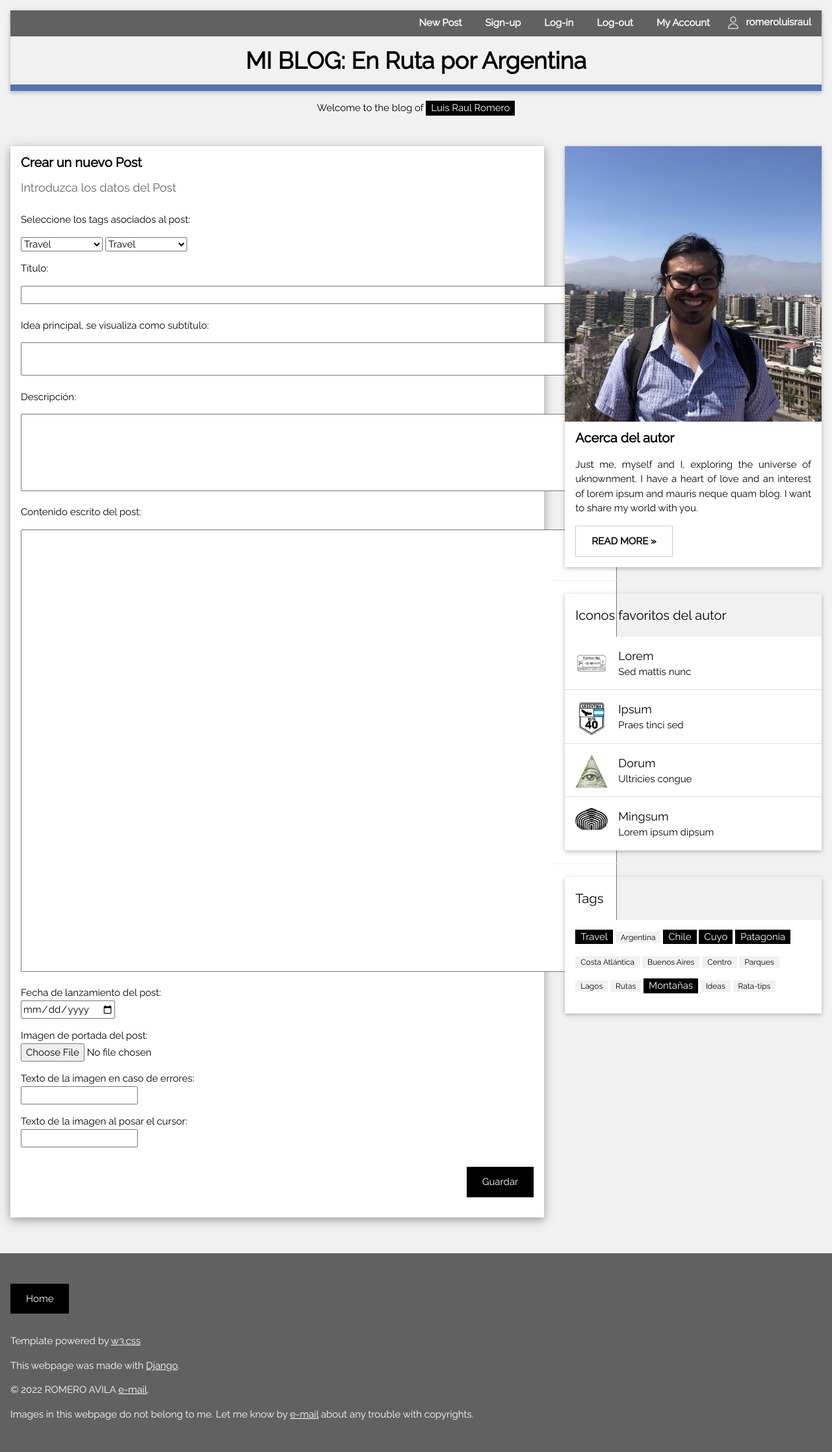
After one commit to romeroluisraul/proyecto_final_coder, a Django app: page /posts/crear/nuevo_post/ in a window 1280 px wide. The commit adds this page. Shown: the whole page at 65% size. Run offline with Django 4.2, Linux system fonts and the light colour scheme; a user stored in the database is signed in.

Commit message:
Se creo un formulario para hacer nuevos post, solo disponible para superusuarios. Ahora los tags de busqueda son dinámicos y se ajustan a los post existentes. En el header, se puede ir al home desde el título principal de la página web.

```diff
--- a/contenido/urls.py
+++ b/contenido/urls.py
@@ -5,5 +5,6 @@ urlpatterns = [
 
     path('busqueda/<tag>/', tags, name='tags'),
     path('visualizar/<post>/', visualizar_publicacion, name = 'visualizar'),
-    path('visualizar/<post>/comments', pagina_comentarios, name = 'comentarios')
+    path('visualizar/<post>/comments', pagina_comentarios, name = 'comentarios'),
+    path('crear/nuevo_post/', crear_nuevo_post, name = 'nuevo_post')
 ]
--- a/contenido/views.py
+++ b/contenido/views.py
@@ -1,22 +1,41 @@
 from django.shortcuts import render, redirect
-from django.http import HttpResponse
-from django.template import loader
 from contenido.models import *
 from contenido.forms import *
 from django.db.models import Q
 from django.contrib.auth.forms import AuthenticationForm
-from django.contrib.auth import login, authenticate, logout
-from django.contrib.auth.decorators import login_required
+from django.urls import reverse
+from django.contrib.auth.decorators import login_required, user_passes_test
+from django.core.files.storage import FileSystemStorage
+from autenticacion.views import *
 
 from datetime import date
 from time import sleep
 
+TAGS_CHOICES = [('TR', 'Travel'),
+                ('AR', 'Argentina'), ('CL', 'Chile'),
+                ('CY', 'Cuyo'), ('PAT', 'Patagonia'), ('MDP', 'Costa Atlántica'),
+                ('BSAS', 'Buenos Aires'), ('COB', 'Centro'),
+                ('PN', 'Parques'), ('LG', 'Lagos'), ('RN', 'Rutas'), ('MNT', 'Montañas'),
+                ('ID', 'Ideas'), ('TIP', 'Rata-tips')]
+
 contexto = {'anio' : str(date.today().year)}
+
+def choices(tag):
+
+    i = 0
+    while TAGS_CHOICES[i][0] != tag.upper():
+        i += 1
+    return(TAGS_CHOICES[i][1])
+
+contexto['posteos'] = Post.objects.all()
+contexto['tags'] = TAGS_CHOICES.copy()
+contexto['tags_usados'] = set([ post.tag1 for post in contexto['posteos']])
+contexto['tags_usados'] = list(contexto['tags_usados'].union(set([ post.tag2 for post in contexto['posteos']])))
 
 def home(request):
 
     contexto['home_url'] = request.get_full_path() == '/home/'
-    contexto['ultima_pagina'] = request.get_full_path()
+    contexto['ultima_pagina'] = str(request.get_full_path())
     contexto['posteos'] = Post.objects.all()
 
     return render(request, 'home.html', contexto)
@@ -24,37 +43,17 @@ def home(request):
 def autor(request):
 
     contexto['home_url'] = request.get_full_path() == '/home/'
-    contexto['ultima_pagina'] = request.get_full_path()
+    contexto['ultima_pagina'] = str(request.get_full_path())
 
     return render(request, 'autor.html', contexto)
 
 def tags(request, tag):
 
     contexto['home_url'] = request.get_full_path() == '/home/'
-    contexto['ultima_pagina'] = request.get_full_path()
+    contexto['ultima_pagina'] = str(request.get_full_path())
 
     etiqueta = tag
     posts = Post.objects.filter(Q(tag1__icontains=etiqueta) | Q(tag2__icontains=etiqueta))
-
-    def choices(tag):
-
-        TRAVEL,AR,CL = 'TR','AR','CL'
-        CUYO, PATAGONIA, COSTA, BUENOS_AIRES, CENTRO = 'CY','PAT','MDP','BSAS','COB'
-        PARQUES, LAGOS, RUTAS, MONTANIAS = 'PN','LG','RN','MNT'
-        IDEAS, RATA_TIPS = 'ID','TIP'
-
-        TAGS_CHOICES = [(TRAVEL, 'Travel'),
-                        (AR, 'Argentina'), (CL, 'Chile'),
-                        (CUYO, 'Cuyo'), (PATAGONIA, 'Patagonia'), (COSTA, 'Costa Atlántica'),
-                        (BUENOS_AIRES, 'Buenos Aires'), (CENTRO, 'Centro'),
-                        (PARQUES, 'Parques'), (LAGOS, 'Lagos'), (RUTAS, 'Rutas'), (MONTANIAS, 'Montañas'),
-                        (IDEAS, 'Ideas'), (RATA_TIPS, 'Rata-tips')]
-
-        i = 0
-        while TAGS_CHOICES[i][0] != tag.upper():
-            i += 1
-
-        return(TAGS_CHOICES[i][1])
 
     contexto['tag_buscado'] = choices(etiqueta)
     contexto['posts'] = posts
@@ -64,25 +63,31 @@ def tags(request, tag):
 def visualizar_publicacion(request, post):
 
     contexto['home_url'] = request.get_full_path() == '/home/'
-    contexto['ultima_pagina'] = request.get_full_path()
+    contexto['ultima_pagina'] = str(request.get_full_path())
 
     posteo = Post.objects.get(title = post)
 
     contexto['post'] = posteo
     contexto['texto_post'] = posteo.text_content.split(sep = '\n')
 
-    contexto['image_contenido_list'] = [{'url': posteo.image_contenido.url,'title': posteo.image_contenido_title, 'alt': posteo.image_contenido_alt, 'paragraph': posteo.image_contenido_paragraph},
+    try:
+
+        contexto['image_contenido_list'] = [{'url': posteo.image_contenido.url,'title': posteo.image_contenido_title, 'alt': posteo.image_contenido_alt, 'paragraph': posteo.image_contenido_paragraph},
                                         {'url': posteo.image_contenido2.url,'title': posteo.image_contenido2_title, 'alt': posteo.image_contenido2_alt, 'paragraph': posteo.image_contenido2_paragraph},
                                         {'url': posteo.image_contenido3.url,'title': posteo.image_contenido3_title, 'alt': posteo.image_contenido3_alt, 'paragraph': posteo.image_contenido3_paragraph},
                                         {'url': posteo.image_contenido4.url,'title': posteo.image_contenido4_title, 'alt': posteo.image_contenido4_alt, 'paragraph': posteo.image_contenido4_paragraph},
                                         ]
+
+    except ValueError:
+
+        contexto['image_contenido_list'] = []
 
     return render(request, 'contenido_post.html', contexto)
 
 def pagina_comentarios(request, post):
 
     contexto['home_url'] = request.get_full_path() == '/home/'
-    contexto['ultima_pagina'] = request.get_full_path()
+    contexto['ultima_pagina'] = str(request.get_full_path())
 
     posteo = Post.objects.get(title = post)
 
@@ -114,3 +119,38 @@ def pagina_comentarios(request, post):
     contexto['script'] = False
 
     return render(request, 'comentarios.html', contexto)
+
+
+@user_passes_test(lambda user: user.is_superuser)
+def crear_nuevo_post(request):
+
+    contexto['home_url'] = request.get_full_path() == '/home/'
+    contexto['choices'] = TAGS_CHOICES
+
+    if request.method == 'POST':
+
+        mi_formulario = PublicationForm(request.POST, files = request.FILES)
+
+        if mi_formulario.is_valid():
+
+            informacion = mi_formulario.cleaned_data
+
+            nuevo_post = Post(tag1 = informacion['tag1'], tag2 = informacion['tag2'],
+                              title = informacion['title'], subtitle = informacion['subtitle'],
+                              description = informacion['description'], text_content = informacion['text_content'],
+                              date = informacion['date'],
+                              image_portada = informacion['image_portada'], image_portada_alt = informacion['image_portada_alt'], image_portada_title = informacion['image_portada_title'])
+
+            nuevo_post.save()
+            contexto['script'] = True
+
+        else:
+
+            errors = mi_formulario.errors
+            contexto['errors'] = errors
+
+    if request.method == 'GET':
+
+        contexto['script'] = False
+
+    return render(request, 'crear_nuevo_post.html', contexto)
--- a/proyecto_final/settings.py
+++ b/proyecto_final/settings.py
@@ -131,3 +131,5 @@ DEFAULT_AUTO_FIELD = 'django.db.models.BigAutoField'
 
 MEDIA_URL = "/media/"
 MEDIA_ROOT = os.path.join(BASE_DIR, 'proyecto_final\static\media')
+
+LOGIN_URL = '/authentication/login/'
--- a/proyecto_final/templates/base.html
+++ b/proyecto_final/templates/base.html
@@ -38,6 +38,9 @@ and is wrapped around the whole page content, except for the footer in this exam
     <div class="div-dark-gray" style="width:100%; height: 40px;">
       <div class="w3-container w3-dark-gray" style="width:100%">
         <div class="w3-content w3-right">
+          {% if request.user.is_superuser %}
+          <a href="{% url 'nuevo_post' %}" style="text-decoration:none"><button class="w3-button w3-dark-gray w3-padding" type="submit"><b>New Post</b></button></a>
+          {% endif %}
           <a href="{% url 'sing_up' %}" style="text-decoration:none"><button class="w3-button w3-dark-gray w3-padding" type="submit"><b>Sign-up</b></button></a>
           <a href="{% url 'log_in' %}" style="text-decoration:none"><button class="w3-button w3-dark-gray w3-padding" type="submit"><b>Log-in</b></button></a>
           <a href="{% url 'log_out' %}" style="text-decoration:none"><button class="w3-button w3-dark-gray w3-padding" type="submit"><b>Log-out</b></button></a>
@@ -52,7 +55,7 @@ and is wrapped around the whole page content, except for the footer in this exam
       </div>
     </div>
     <div class="w3-container w3-center">
-      <h1 align="center"><b>MI BLOG: En Ruta por Argentina</b></h1>
+      <h1 align="center"><a href="{% url 'home' %}" style="text-decoration:none"><b>MI BLOG: En Ruta por Argentina</b></a></h1>
     </div>
     <div class="div-blue" style="width:100%; height: 10px;"></div>
   </div>
@@ -121,27 +124,20 @@ and is wrapped around the whole page content, except for the footer in this exam
         <h4>Tags</h4>
       </div>
       <div class="w3-container w3-white">
-    <p><span class="w3-tag w3-black w3-margin-bottom"><a href="{% url 'tags' 'Tr' %}" style="text-decoration:none">Travel</a></span>
-      <span class="w3-tag w3-light-grey w3-small w3-margin-bottom">Argentina</span>
-      <span class="w3-tag w3-light-grey w3-small w3-margin-bottom">Chile</span>
-      <span class="w3-tag w3-black w3-margin-bottom"><a href="{% url 'tags' 'Cy' %}" style="text-decoration:none">Cuyo</a></span>
-      <span class="w3-tag w3-black w3-margin-bottom"><a href="{% url 'tags' 'Pat' %}" style="text-decoration:none">Patagonia</a></span>
-      <span class="w3-tag w3-light-grey w3-small w3-margin-bottom">Lagos</span>
-      <span class="w3-tag w3-light-grey w3-small w3-margin-bottom">Ideas</span>
-      <span class="w3-tag w3-light-grey w3-small w3-margin-bottom">Rutas</span>
-      <span class="w3-tag w3-light-grey w3-small w3-margin-bottom">Rata-tips</span>
-      <span class="w3-tag w3-light-grey w3-small w3-margin-bottom">Monta&ntildeas</span>
-      <span class="w3-tag w3-light-grey w3-small w3-margin-bottom">Costa Atl&aacutentica</span>
-      <span class="w3-tag w3-light-grey w3-small w3-margin-bottom">Parques</span>
-      <span class="w3-tag w3-light-grey w3-small w3-margin-bottom">Centro</span>
-      <span class="w3-tag w3-light-grey w3-small w3-margin-bottom">Buenos Aires</span>
+      <p>
+        {% for tag, label in tags %}
+        {% if tag in tags_usados %}
+        <span class="w3-tag w3-black w3-margin-bottom"><a href="{% url 'tags' tag %}" style="text-decoration:none">{{label}}</a></span>
+        {% else %}
+        <span class="w3-tag w3-light-grey w3-small w3-margin-bottom">{{label}}</span>
+        {% endif %}
+        {% endfor %}
       </p>
       </div>
     </div>
 
 <!-- END Introduction Menu -->
   </div>
-
 <!-- END GRID -->
 </div><br>
 
--- a/proyecto_final/templates/comentarios.html
+++ b/proyecto_final/templates/comentarios.html
@@ -7,7 +7,7 @@
     <div class="w3-container">
         <h3><b>P&aacutegina de Comentarios del Post</b></h3>
         <h4><b>{{post.title}}</b></h4>
-        <h5>{{post.subtitle}}<span class="w3-opacity">{{post.date|date:"D M d, Y."}}</span></h5>
+        <h5>{{post.subtitle}}.<span class="w3-opacity"> {{post.date|date:"D M d, Y."}}</span></h5>
     </div>
     <hr>
 </div>
--- /dev/null
+++ b/proyecto_final/templates/crear_nuevo_post.html
@@ -0,0 +1,72 @@
+{% extends 'base.html' %}
+
+{% load static %}
+
+{% block content %}
+
+{% if script %}
+
+<script>
+    alert("Tu post ha sido guardado exitosamente.");
+</script>
+
+{% endif %}
+
+{% if errors %}
+
+<div class="w3-card-4 w3-margin w3-white">
+    <div class="w3-container">
+        <h3><b>¡Error en el registro!</b></h3>
+        <h5>{{errors}}</h5>
+    </div>
+    <hr>
+</div>
+
+{% endif %}
+
+
+<div class="w3-card-4 w3-margin w3-white">
+    <div class="w3-container">
+        <h4><b>Crear un nuevo Post</b></h4>
+        <h5><span class="w3-opacity">Introduzca los datos del Post</span></h5>
+
+    </div>
+    <div class="w3-container">
+    <form method="post" enctype="multipart/form-data">
+        {% csrf_token %}
+        <p>Seleccione los tags asociados al post:</p>
+        <select name="tag1">
+            {% for value, label in choices %}
+            <option value="{{value}}">{{label}}</option>
+            {% endfor %}
+        </select>
+        <select name="tag2">
+            {% for value, label in choices %}
+            <option value="{{value}}">{{label}}</option>
+            {% endfor %}
+        </select>
+        <p>T&iacutetulo:</p>
+        <textarea rows="1" cols="112" name="title"></textarea>
+        <p>Idea principal, se visualiza como subt&iacutetulo:</p>
+        <textarea rows="2" cols="112" name="subtitle"></textarea>
+        <p>Descripci&oacuten:</p>
+        <textarea rows="5" cols="112" name="description"></textarea>
+        <p>Contenido escrito del post:</p>
+        <textarea rows="30" cols="112" name="text_content"></textarea>
+        <p></p>
+        <label for="date">Fecha de lanzamiento del post:<br></label><input type="date" name="date">
+        <p></p>
+        <label for="image_portada">Imagen de portada del post:<br></label><input type="file" name="image_portada" accept="image/*">
+        <p></p>
+        <label for="image_portada_alt">Texto de la imagen en caso de errores:<br></label><input type="text" name="image_portada_alt">
+        <p></p>
+        <label for="image_portada_title">Texto de la imagen al posar el cursor:<br></label><input type="text" name="image_portada_title">
+        <p></p>
+        <div class="w3-col m4 w3-hide-small w3-right">
+            <p align="right"><button class="w3-button w3-black w3-padding-large w3-margin-bottom" type="submit">Guardar</button></p>
+        </div>
+    </form>
+    </div>
+</div>
+
+{% endblock %}
--- a/proyecto_final/urls.py
+++ b/proyecto_final/urls.py
@@ -24,6 +24,7 @@ import contenido.views as contenido
 from proyecto_final.settings import MEDIA_ROOT, MEDIA_URL
 from django.conf import settings
 from django.conf.urls.static import static
+from django.urls import reverse
 
 urlpatterns = [
     path('admin/', admin.site.urls),
```
Also changed, not shown: contenido/forms.py (+48 -0 lines), contenido/models.py (+13 -13 lines), contenido/migrations/0011_alter_post_image_contenido2_alt_and_more.py (added), db.sqlite3, proyecto_final/static/media/portadas_post/ruta_bariloche.jpg (added), proyecto_final/static/media/portadas_post/ruta_bariloche_2ztP6ul.jpg (added), proyecto_final/static/media/portadas_post/ruta_bariloche_6tj4LtK.jpg (added), proyecto_final/static/media/portadas_post/ruta_bariloche_bn4qtdi.jpg (added), proyecto_final/static/media/portadas_post/ruta_bariloche_dHJydFe.jpg (added). Lines whose indentation alone changed are shown as unchanged.
